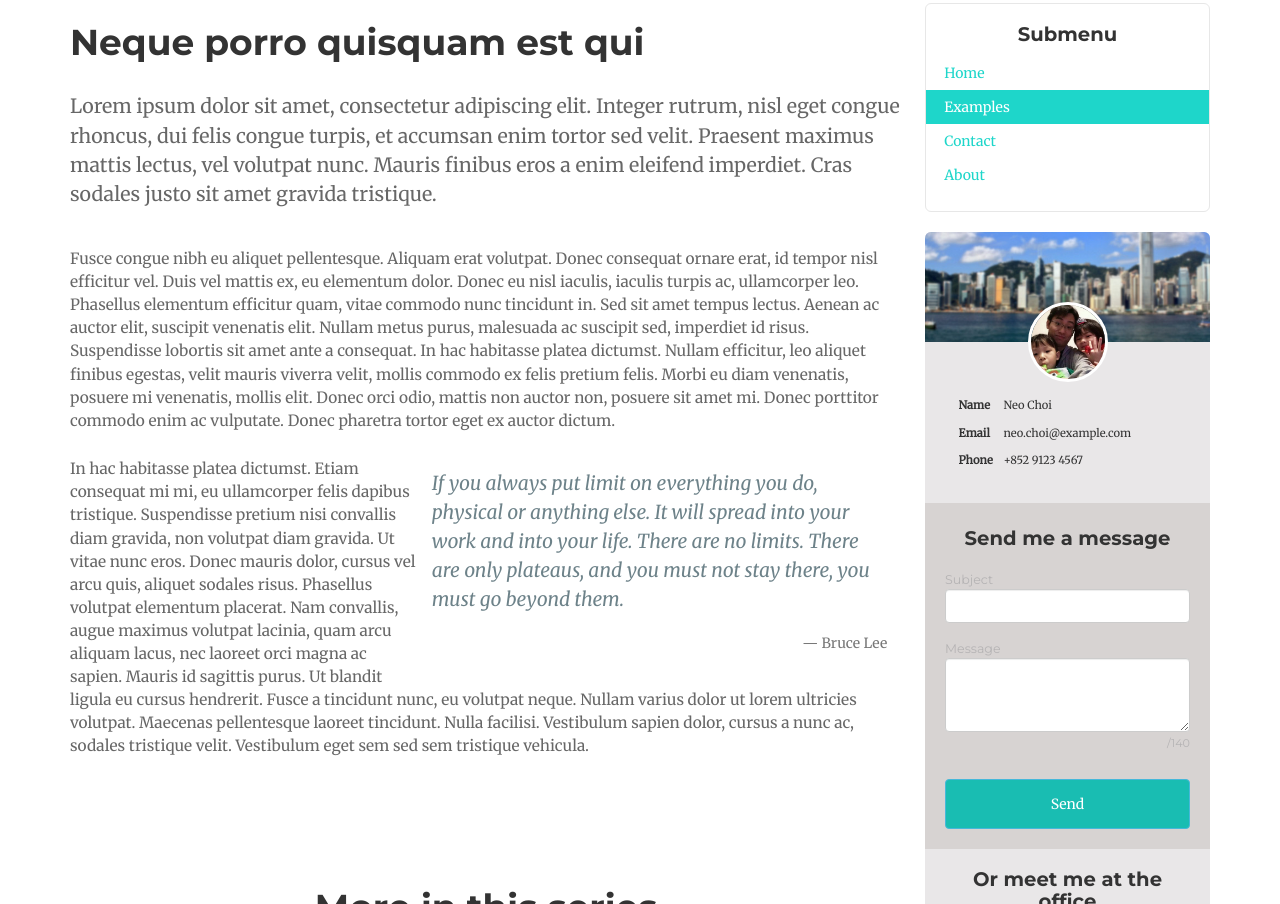
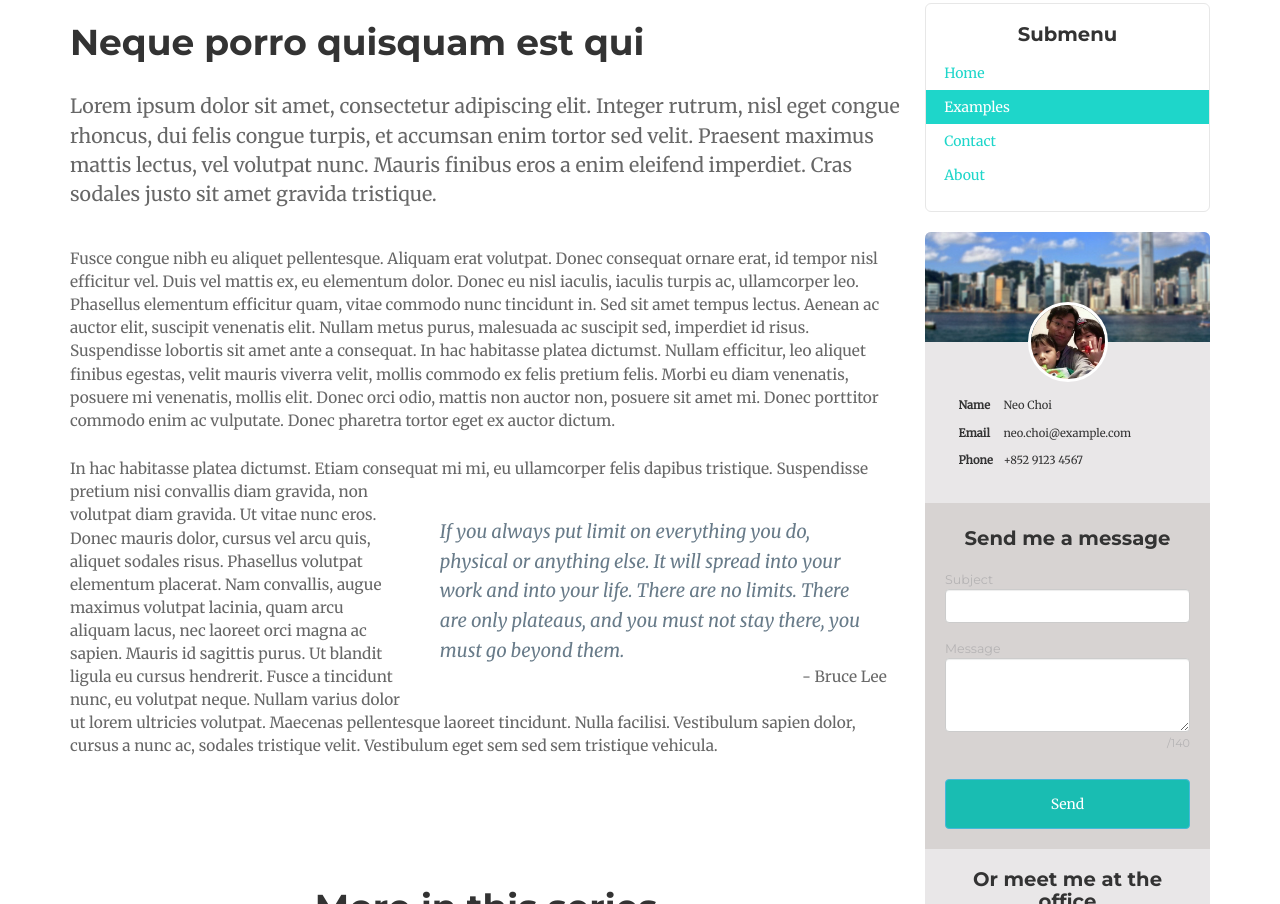
Before and after one commit to vampireneo/b6389e9e-000a-11e6-86aa-5e5517507c66, a website: page index.html in a window 1280 px wide. Shown: the part 309-1213 px from the top of the page. Drawn offline with nearby package versions, Linux system fonts and the light colour scheme.

Commit message:
update quote

```diff
--- a/index.html
+++ b/index.html
@@ -51,11 +51,10 @@
         <h1>Neque porro quisquam est qui</h1>
         <p>Lorem ipsum dolor sit amet, consectetur adipiscing elit. Integer rutrum, nisl eget congue rhoncus, dui felis congue turpis, et accumsan enim tortor sed velit. Praesent maximus mattis lectus, vel volutpat nunc. Mauris finibus eros a enim eleifend imperdiet. Cras sodales justo sit amet gravida tristique.</p>
         <p>Fusce congue nibh eu aliquet pellentesque. Aliquam erat volutpat. Donec consequat ornare erat, id tempor nisl efficitur vel. Duis vel mattis ex, eu elementum dolor. Donec eu nisl iaculis, iaculis turpis ac, ullamcorper leo. Phasellus elementum efficitur quam, vitae commodo nunc tincidunt in. Sed sit amet tempus lectus. Aenean ac auctor elit, suscipit venenatis elit. Nullam metus purus, malesuada ac suscipit sed, imperdiet id risus. Suspendisse lobortis sit amet ante a consequat. In hac habitasse platea dictumst. Nullam efficitur, leo aliquet finibus egestas, velit mauris viverra velit, mollis commodo ex felis pretium felis. Morbi eu diam venenatis, posuere mi venenatis, mollis elit. Donec orci odio, mattis non auctor non, posuere sit amet mi. Donec porttitor commodo enim ac vulputate. Donec pharetra tortor eget ex auctor dictum.</p>
-        <blockquote class="article-quote col-md-7">
-          <p>If you always put limit on everything you do, physical or anything else. It will spread into your work and into your life. There are no limits. There are only plateaus, and you must not stay there, you must go beyond them.</p>
-          <footer class="text-right">Bruce Lee</footer>
-        </blockquote>
-        <p>In hac habitasse platea dictumst. Etiam consequat mi mi, eu ullamcorper felis dapibus tristique. Suspendisse pretium nisi convallis diam gravida, non volutpat diam gravida. Ut vitae nunc eros. Donec mauris dolor, cursus vel arcu quis, aliquet sodales risus. Phasellus volutpat elementum placerat. Nam convallis, augue maximus volutpat lacinia, quam arcu aliquam lacus, nec laoreet orci magna ac sapien. Mauris id sagittis purus. Ut blandit ligula eu cursus hendrerit. Fusce a tincidunt nunc, eu volutpat neque. Nullam varius dolor ut lorem ultricies volutpat. Maecenas pellentesque laoreet tincidunt. Nulla facilisi. Vestibulum sapien dolor, cursus a nunc ac, sodales tristique velit. Vestibulum eget sem sed sem tristique vehicula.</p>
+        <p>In hac habitasse platea dictumst. Etiam consequat mi mi, eu ullamcorper felis dapibus tristique.
+          <cite class="quote">If you always put limit on everything you do, physical or anything else. It will spread into your work and into your life. There are no limits. There are only plateaus, and you must not stay there, you must go beyond them.</cite>
+          <span class="quote-footer">Bruce Lee</span>
+          Suspendisse pretium nisi convallis diam gravida, non volutpat diam gravida. Ut vitae nunc eros. Donec mauris dolor, cursus vel arcu quis, aliquet sodales risus. Phasellus volutpat elementum placerat. Nam convallis, augue maximus volutpat lacinia, quam arcu aliquam lacus, nec laoreet orci magna ac sapien. Mauris id sagittis purus. Ut blandit ligula eu cursus hendrerit. Fusce a tincidunt nunc, eu volutpat neque. Nullam varius dolor ut lorem ultricies volutpat. Maecenas pellentesque laoreet tincidunt. Nulla facilisi. Vestibulum sapien dolor, cursus a nunc ac, sodales tristique velit. Vestibulum eget sem sed sem tristique vehicula.</p>
 
         <aside class="more-articles">
           <h1 class="text-center"><span>More in this series</span></h1>
--- a/src/style/main.css
+++ b/src/style/main.css
@@ -97,6 +97,26 @@ nav.navbar {
   width: 25%;
   order: 2;
   align-self: flex-start;;
+}
+
+.main-content .quote {
+  width: 60%;
+  float: right;
+  font-size: 1.2em;
+  line-height: 1.6em;
+  padding: 2em 2em 0 2em;
+  color: #687B89;
+}
+
+.main-content .quote-footer::before {
+  content: "- ";
+}
+
+.main-content .quote-footer {
+  width: 60%;
+  padding: 0 1em 1em 0;
+  float: right;
+  text-align: right;
 }
 
 .related-articles {
```
